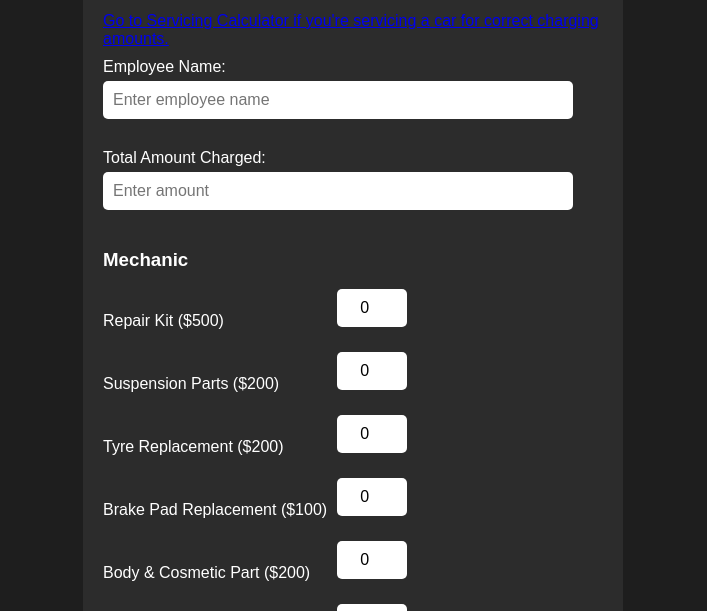
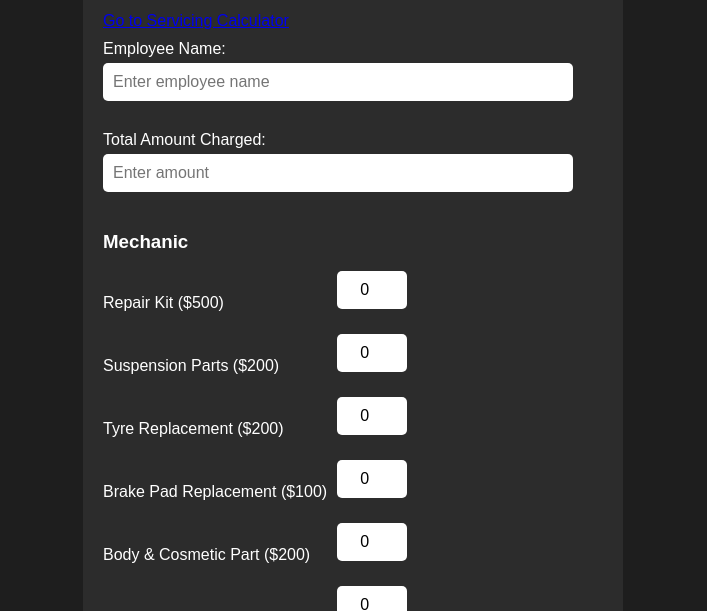
Before and after one commit to starshipunicorn/pitstop, a plain HTML site: page index.html in a window 1280 px wide. Shown: the part 489-1100 px from the top of the page, without its empty margins (287-994 px from the left). Drawn offline with Linux system fonts and the light colour scheme.

Commit message:
Update index.html

```diff
--- a/index.html
+++ b/index.html
@@ -14,7 +14,7 @@
 
     <section id="calculator">
         <h2>Payment Calculator</h2>
-        <a href="servicing.html" class="servicing-link">Go to Servicing Calculator if you're servicing a car for correct charging amounts.</a>
+        <a href="servicing.html" class="servicing-button">Go to Servicing Calculator</a>
         <form id="payment-form">
             <label for="employee-name">Employee Name:</label>
             <input type="text" id="employee-name" placeholder="Enter employee name" required>
```
